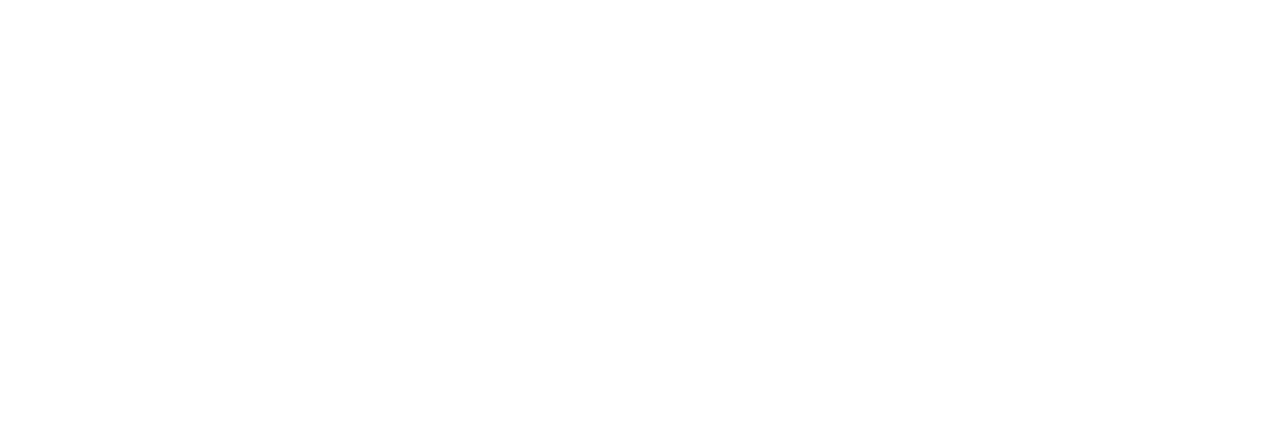
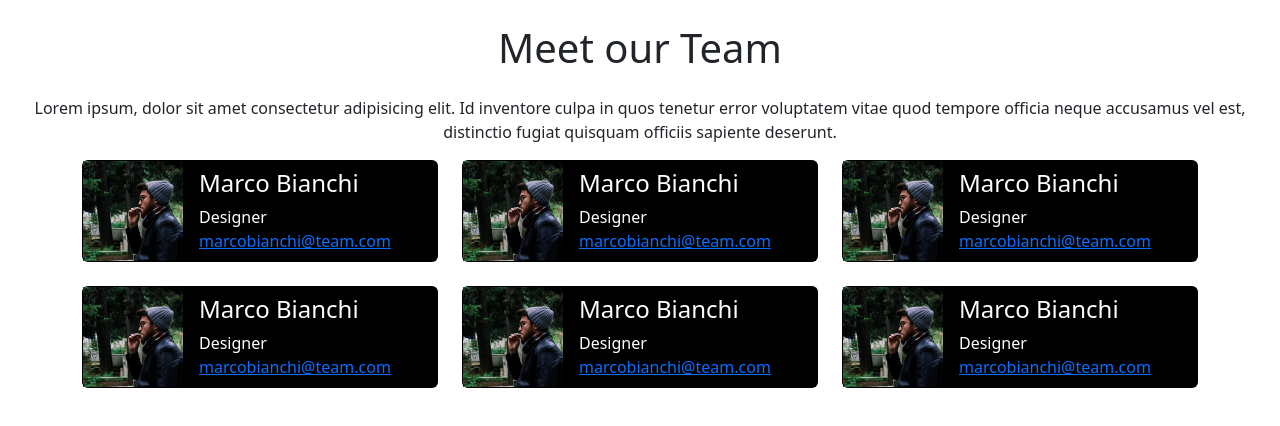
Before and after one commit to Vincenzo-Polverino/js-our-team, a plain HTML site: page assets/index.html in a window 1280 px wide. Drawn offline with nearby package versions, Linux system fonts and the light colour scheme.

Commit message:
add html test element

```diff
--- a/assets/index.html
+++ b/assets/index.html
@@ -1,33 +1,99 @@
 <!doctype html>
 <html lang="en">
+
 <head>
     <title>Title</title>
     <!-- Required meta tags -->
     <meta charset="utf-8" />
-        <meta
-            name="viewport"
-            content="width=device-width, initial-scale=1, shrink-to-fit=no"
-        />
+    <meta name="viewport" content="width=device-width, initial-scale=1, shrink-to-fit=no" />
 
-        <!-- Bootstrap CSS v5.2.1 -->
-        <link
-            href="https://cdn.jsdelivr.net/npm/bootstrap@5.3.2/dist/css/bootstrap.min.css"
-            rel="stylesheet"
-            integrity="sha384-T3c6CoIi6uLrA9TneNEoa7RxnatzjcDSCmG1MXxSR1GAsXEV/Dwwykc2MPK8M2HN"
-            crossorigin="anonymous"
-        />
+    <!-- Bootstrap CSS v5.3.2 -->
+    <link href="https://cdn.jsdelivr.net/npm/bootstrap@5.3.2/dist/css/bootstrap.min.css" rel="stylesheet"
+        integrity="sha384-T3c6CoIi6uLrA9TneNEoa7RxnatzjcDSCmG1MXxSR1GAsXEV/Dwwykc2MPK8M2HN" crossorigin="anonymous" />
 </head>
 
 <body>
     <header>
-
+        <div>
+            <h1 class="text-center my-4">Meet our Team</h1>
+            <p class="text-center">Lorem ipsum, dolor sit amet consectetur adipisicing elit. Id inventore culpa in quos
+                tenetur error voluptatem vitae quod tempore officia neque accusamus vel est, distinctio fugiat quisquam
+                officiis sapiente deserunt.
+            </p>
+        </div>
     </header>
 
     <main>
+        <div class="container">
+            <div class="row g-4">
+                <div class="col-4 d.flex flex-wrap">
+                    <div class="card bg-black d-flex flex-row align-items-center flex-wrap">
+                        <img width="100" src="img/male1.png" class="me-3">
+                        <div class="d-flex flex-column">
+                            <h4 class="text-white">Marco Bianchi</h4>
+                            <span class="text-white">Designer</span>
+                            <a href="#">marcobianchi@team.com</a>
+                        </div>
+                    </div>
+                </div>
+                <div class="col-4 d.flex flex-wrap">
+                    <div class="card bg-black d-flex flex-row align-items-center flex-wrap">
+                        <img width="100" src="img/male1.png" class="me-3">
+                        <div class="d-flex flex-column">
+                            <h4 class="text-white">Marco Bianchi</h4>
+                            <span class="text-white">Designer</span>
+                            <a href="#">marcobianchi@team.com</a>
+                        </div>
+                    </div>
+                </div>
+                <div class="col-4 d.flex flex-wrap">
+                    <div class="card bg-black d-flex flex-row align-items-center flex-wrap">
+                        <img width="100" src="img/male1.png" class="me-3">
+                        <div class="d-flex flex-column">
+                            <h4 class="text-white">Marco Bianchi</h4>
+                            <span class="text-white">Designer</span>
+                            <a href="#">marcobianchi@team.com</a>
+                        </div>
+                    </div>
+                </div>
+                <div class="col-4 d.flex flex-wrap">
+                    <div class="card bg-black d-flex flex-row align-items-center flex-wrap">
+                        <img width="100" src="img/male1.png" class="me-3">
+                        <div class="d-flex flex-column">
+                            <h4 class="text-white">Marco Bianchi</h4>
+                            <span class="text-white">Designer</span>
+                            <a href="#">marcobianchi@team.com</a>
+                        </div>
+                    </div>
+                </div>
+                <div class="col-4 d.flex flex-wrap">
+                    <div class="card bg-black d-flex flex-row align-items-center flex-wrap">
+                        <img width="100" src="img/male1.png" class="me-3">
+                        <div class="d-flex flex-column">
+                            <h4 class="text-white">Marco Bianchi</h4>
+                            <span class="text-white">Designer</span>
+                            <a href="#">marcobianchi@team.com</a>
+                        </div>
+                    </div>
+                </div>
+                <div class="col-4 d.flex flex-wrap">
+                    <div class="card bg-black d-flex flex-row align-items-center flex-wrap">
+                        <img width="100" src="img/male1.png" class="me-3">
+                        <div class="d-flex flex-column">
+                            <h4 class="text-white">Marco Bianchi</h4>
+                            <span class="text-white">Designer</span>
+                            <a href="#">marcobianchi@team.com</a>
+                        </div>
+                    </div>
+                </div>
+
+            </div>
+        </div>
 
     </main>
 
 
     <script src="./script.js"></script>
 </body>
+
 </html>
```
Lines whose indentation alone changed are shown as unchanged.
